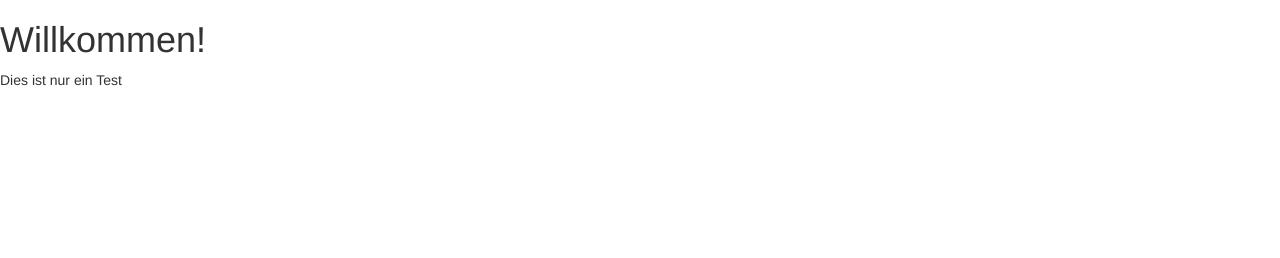
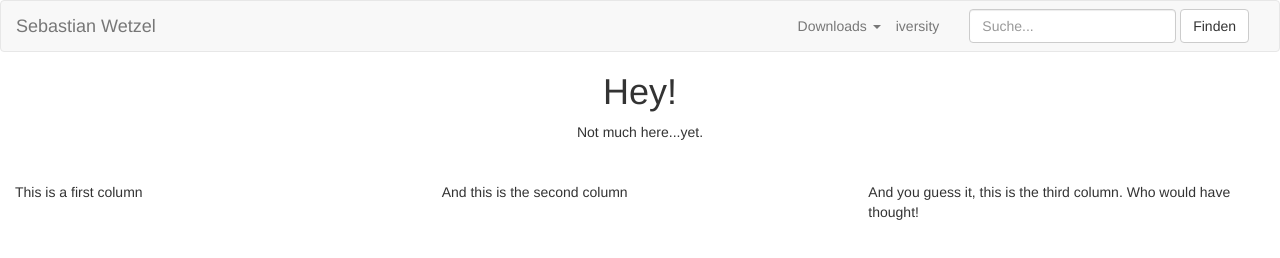
Before and after one commit to onowhid/sebastianwetzel, a plain HTML site: page index.html in a window 1280 px wide. Drawn offline with nearby package versions, Linux system fonts and the light colour scheme.

Commit message:
added dummy content

```diff
--- /dev/null
+++ b/css/userstyle.css
@@ -0,0 +1,4 @@
+.headline {
+	text-align: center;
+	margin-bottom: 40px;
+}
--- a/index.html
+++ b/index.html
@@ -5,6 +5,7 @@
     <meta name="viewport" content="width=device-width, initial-scale=1.0">
     <!-- Bootstrap -->
     <link href="css/bootstrap.min.css" rel="stylesheet" media="screen">
+    <link rel="stylesheet" href="css/userstyle.css">
 
     <!-- HTML5 shim and Respond.js IE8 support of HTML5 elements and media queries -->
     <!--[if lt IE 9]>
@@ -13,9 +14,60 @@
     <![endif]-->
   </head>
   <body>
-    <h1>Willkommen!</h1>
-    <p>Dies ist nur ein Test</p>
+  	<nav class="navbar navbar-default" role="navigation">
+  <!-- Brand and toggle get grouped for better mobile display -->
+  <div class="navbar-header">
+    <button type="button" class="navbar-toggle" data-toggle="collapse" data-target=".navbar-ex1-collapse">
+      <span class="sr-only">Toggle navigation</span>
+      <span class="icon-bar"></span>
+      <span class="icon-bar"></span>
+      <span class="icon-bar"></span>
+    </button>
+    <a class="navbar-brand" href="/index.html">Sebastian Wetzel</a>
+  </div>
 
+  <!-- Collect the nav links, forms, and other content for toggling -->
+  <div class="collapse navbar-collapse navbar-ex1-collapse">
+        <form class="navbar-form navbar-right" role="search">
+      <div class="form-group">
+        <input type="text" class="form-control" placeholder="Suche...">
+      </div>
+      <button type="submit" class="btn btn-default">Finden</button>
+    </form>
+    <ul class="nav navbar-nav navbar-right">
+      <li><a href="https://iversity.org/">iversity</a></li>
+    </ul>
+    <ul class="nav navbar-nav navbar-right">
+    <li class="dropdown">
+        <a href="#" class="dropdown-toggle" data-toggle="dropdown">Downloads <b class="caret"></b></a>
+        <ul class="dropdown-menu">
+          <li><a href="https://www.virtualbox/wiki/Downloads">Virtual Box</a></li>
+          <li><a href="http://www.ubuntu.com/download/desktop">Ubuntu</a></li>
+          <li><a href="http://www.eclipse.org/downloads">Eclipse</a></li>
+        </ul>
+      </li>
+    </ul>
+  </div><!-- /.navbar-collapse -->
+</nav>
+
+  	<div class="content-wrapper">
+    	<div class="headline">
+    		<h1>Hey!</h1>
+    		<p>Not much here...yet.</p>
+    	</div>
+	<div class="col-md-4">
+		<p>This is a first column</p>
+
+	</div>
+	<div class="col-md-4">
+		<p>And this is the second column</p>
+
+	</div>
+	<div class="col-md-4">
+		<p>And you guess it, this is the third column. Who would have thought!</p>
+	</div>
+
+	</div>
     <!-- jQuery (necessary for Bootstrap's JavaScript plugins) -->
     <script src="//code.jquery.com/jquery.js"></script>
     <!-- Include all compiled plugins (below), or include individual files as needed -->
```
Also changed, not shown: css/bootstrap.css.
